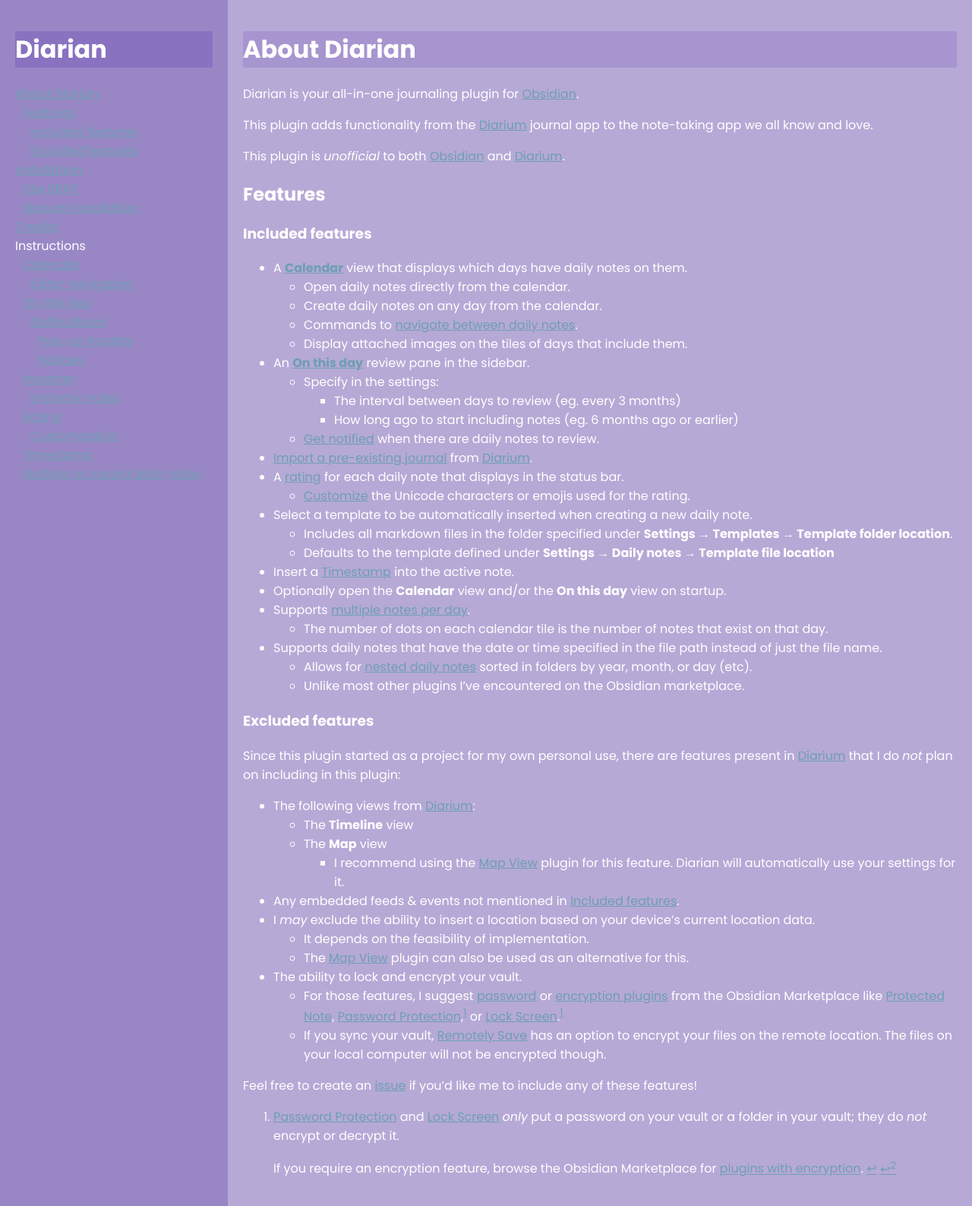
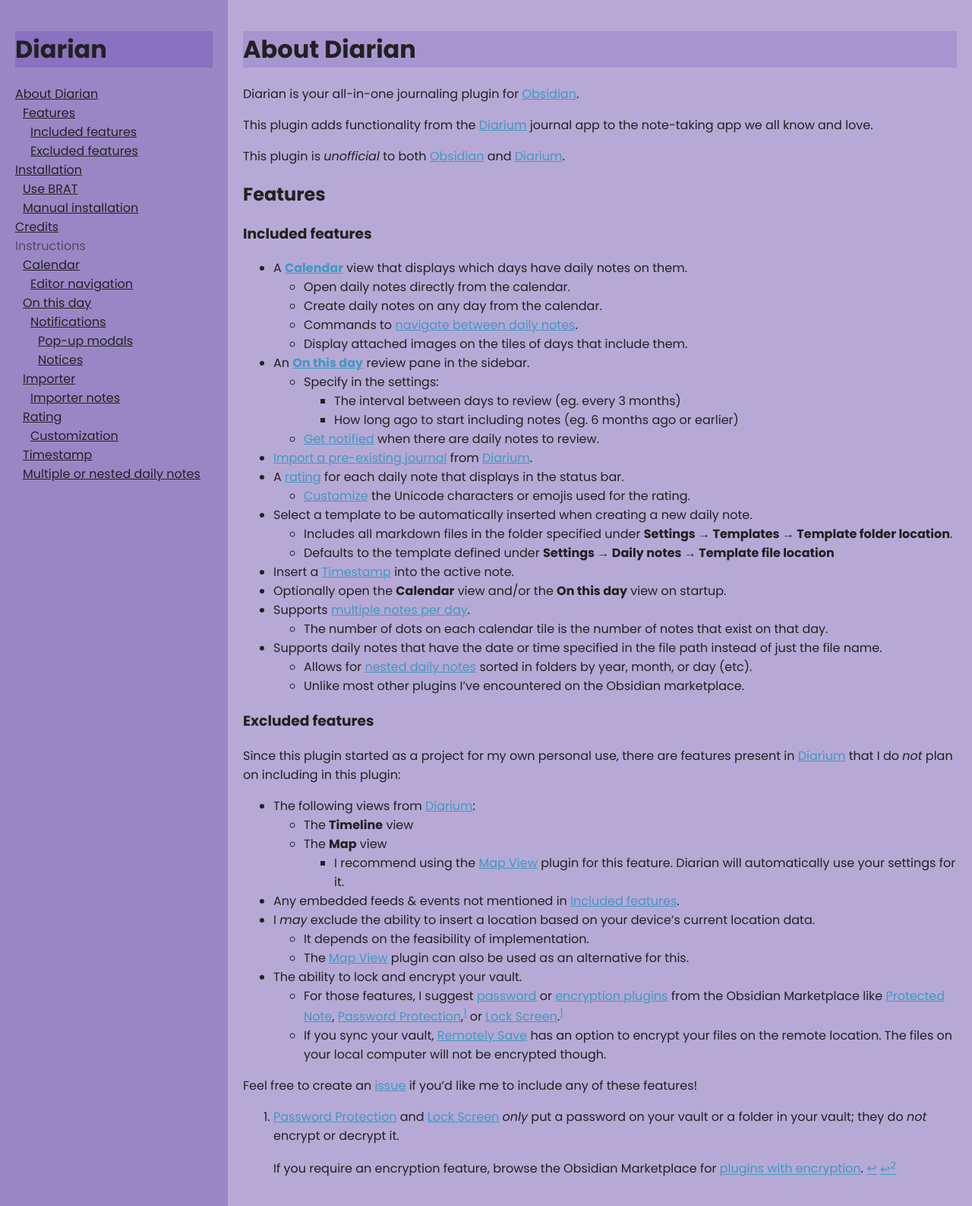
Before and after one commit to Erallie/diarian, a Jekyll site: the page built from index.md, in a window 1280 px wide. Shown: the whole page at 76% size. Built offline with Jekyll 4.4.1, drawn with Linux system fonts in a browser that asks for light colours.

Commit message:
edited style sheet

```diff
--- a/css/style.css
+++ b/css/style.css
@@ -155,19 +155,27 @@ main {
 body {
     font-family: "Poppins";
     margin: 0;
-    color: white;
+    color: var(--text-normal);
     background-color: var(--background-color);
     height: 100vh
 }
 
 a {
-    color: #6d9fb2;
+    color: hsl(var(--accent-minus-60), 50%, 50%);
+}
+
+header a {
+    color: var(--text-normal);
+}
+
+header li {
+    color: var(--text-muted);
 }
 
 h1:first-child {
     position: sticky;
     top: 0;
-    background-color: hsl(var(--bg-h), calc(var(--bg-s) + 3%), calc(var(--bg-l) - 5%));
+    background-color: hsl(var(--accent-h), calc(var(--bg-s) + 3%), calc(var(--bg-l) - 5%));
 }
 
 img {
@@ -177,19 +185,28 @@ img {
 }
 
 * {
-    --bg-h: 258;
+    --accent-h: 258;
+    --accent-plus-60: calc(var(--accent-h) + 60);
+    --accent-plus-120: calc(var(--accent-h) + 120);
+    --accent-minus-60: calc(var(--accent-h) - 60);
+    --accent-minus-120: calc(var(--accent-h) - 120);
+    --accent-s-pastel: min(var(--accent-s), 50%);
+
     --bg-s: 35%;
-    --background-color: hsl(var(--bg-h), var(--bg-s), var(--bg-l));
+    --background-color: hsl(var(--accent-h), var(--bg-s), var(--bg-l));
 }
 
 .theme-dark header {
     --bg-l: 30%;
 }
 
-
 body.theme-dark {
     --bg-l: 25%;
+    --text-normal: hsl(0, 0%, 85%);
+    --text-muted: hsl(var(--accent-h), 15%, 68%);
+    --text-faint: hsl(var(--accent-h), 20%, 51%);
 }
+
 
 .theme-light header {
     --bg-l: 65%;
@@ -197,4 +214,7 @@ body.theme-dark {
 
 body.theme-light {
     --bg-l: 75%;
+    --text-normal: hsl(0, 0%, 13%);
+    --text-muted: hsl(var(--accent-h), 15%, 33%);
+    --text-faint: hsl(var(--accent-h), 20%, 47%);
 }
```
